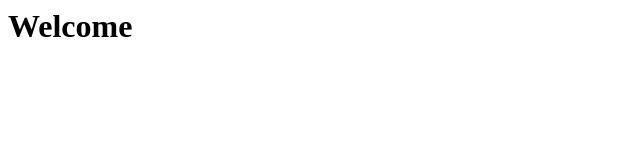
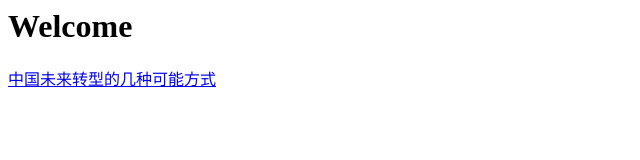
Before and after one commit to weilai2050/weilai2050.github.io, a plain HTML site: page index.html in a window 1280 px wide. Shown: the whole page, without its empty margins (0-640 px from the left). Drawn offline with Linux system fonts and the light colour scheme.

Commit message:
Update index.html

```diff
--- a/index.html
+++ b/index.html
@@ -1 +1,2 @@
   <h1> Welcome </h1>
+<p><a href="中国未来转型的几种可能方式.html">中国未来转型的几种可能方式</a>
```
